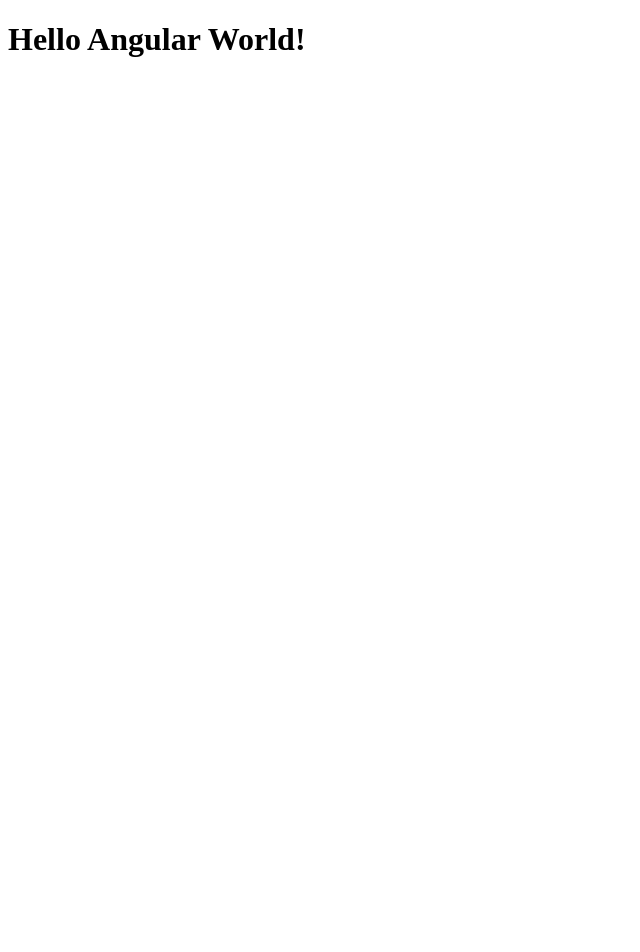
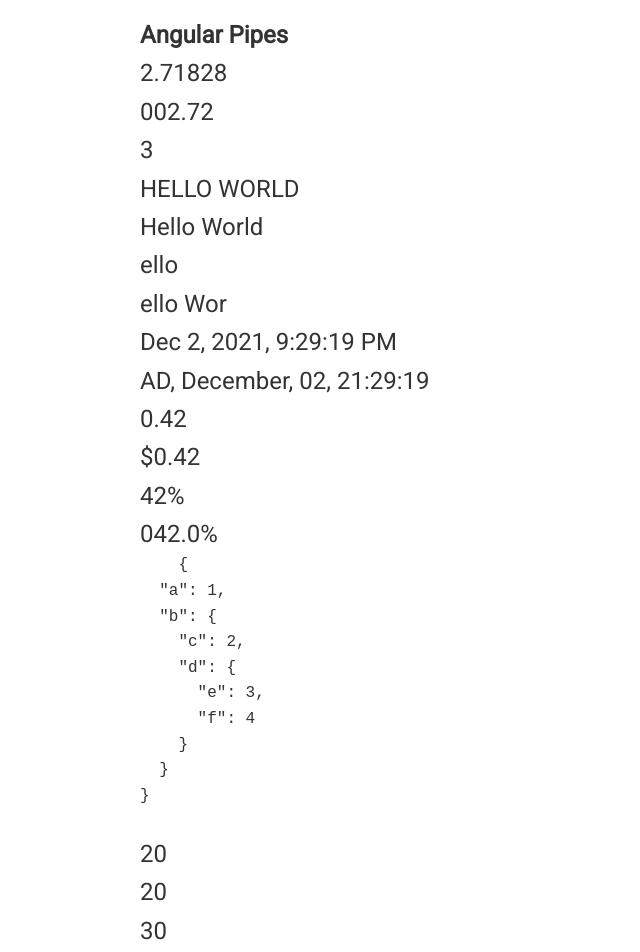
Before and after one commit to aliaksandr-bandziuk/angular-basics, an Angular app: page / in a window 1280 px wide. Shown: the top 952 px of the page, without its empty margins (0-640 px from the left). Before the commit the page ends 800 px from the top, so only its background shows below. Built offline with nearby package versions, Linux system fonts and the light colour scheme.

Commit message:
learn pipes base

```diff
--- a/src/app/app.component.html
+++ b/src/app/app.component.html
@@ -1 +1,55 @@
-<h1>Hello Angular World!</h1>
+<div class="container">
+  <h2>Angular Pipes</h2>
+
+  <!-- пайпы для чисел -->
+  <p>
+    {{ e | number:'1.1-5' }}
+  </p>
+  <p>
+    {{ e | number:'3.1-2' }}
+  </p>
+  <p>
+    {{ e | number:'1.0-0' }}
+  </p>
+
+  <!-- пайпы для строк -->
+  <p>
+    {{str | uppercase}}
+  </p>
+  <p>
+    {{str | titlecase}}
+  </p>
+  <p>
+    {{str | titlecase | slice:1:5}}
+  </p>
+  <p>
+    {{str | titlecase | slice:1:-2}}
+  </p>
+
+  <!-- пайп для даты -->
+  <p>
+    {{date | date: 'medium'}}
+  </p>
+  <p>
+    {{date | date: 'G, LLLL, dd, HH:mm:ss'}}
+  </p>
+
+  <p>{{float}}</p>
+  <p>{{float | currency}}</p>
+  <p>{{float | percent}}</p>
+  <p>{{float | percent:'3.1-2'}}</p>
+
+  <!-- способ вывода объекта — пайп json -->
+  <pre>
+    {{obj | json}}
+  </pre>
+
+  <!-- создание собственных пайпов -->
+  <p>{{10 | mult}}</p>
+  <p>{{10 | mult:2}}</p>
+  <p>{{10 | mult:3}}</p>
+  <p>{{10 | mult:5}}</p>
+  <p>{{10 | mult:20}}</p>
+
+  <p>{{'Hello World     ' | exMarks}}</p>
+</div>
--- a/src/app/app.component.scss
+++ b/src/app/app.component.scss
@@ -0,0 +1,3 @@
+p {
+  font-size: 1.5rem;
+}
--- a/src/app/app.component.ts
+++ b/src/app/app.component.ts
@@ -6,5 +6,25 @@
   styleUrls: ['./app.component.scss']
 })
 export class AppComponent {
+  // пайп для числел
+  e: number = Math.E
 
+  // пайп для строк
+  str = 'hello world'
+
+  // пайп для даты
+  date: Date = new Date()
+
+  float: number = 0.42
+
+  obj = {
+    a: 1,
+    b: {
+      c: 2,
+      d: {
+        e: 3,
+        f: 4
+      }
+    }
+  }
 }
--- /dev/null
+++ b/src/app/pipes/ex-marks.pipe.ts
@@ -0,0 +1,13 @@
+import { Pipe, PipeTransform } from '@angular/core';
+
+@Pipe({
+  name: 'exMarks'
+})
+export class ExMarksPipe implements PipeTransform {
+
+  // этот пайп удаляет пробелы и добавляет восклицательные знаки в конце
+  transform(str: string): string {
+    return `${str.trim()}!!!!`
+  }
+
+}
--- /dev/null
+++ b/src/app/pipes/mult-by.pipe.ts
@@ -0,0 +1,12 @@
+import { Pipe, PipeTransform } from "@angular/core";
+
+@Pipe({
+  name: 'mult'
+})
+
+export class MultByPipe implements PipeTransform {
+  transform(num: number, pow: number = 2): number {
+    return num * pow
+  }
+
+}
--- a/src/styles.scss
+++ b/src/styles.scss
@@ -1 +1,81 @@
-/* You can add global styles to this file, and also import other style files */
+@import url('https://fonts.googleapis.com/css2?family=Roboto&display=swap');
+
+* {
+  box-sizing: border-box;
+  margin: 0;
+  padding: 0;
+}
+
+body {
+  font-family: 'Roboto', sans-serif;
+  font-size: 1rem;
+  line-height: 1.6;
+  background-color: #fff;
+  color: #333;
+}
+
+.container {
+  width: 90%;
+  max-width: 1000px;
+  margin: 0 auto;
+  padding-top: 1rem;
+}
+
+h1 {
+  font-family: 'Roboto', sans-serif;
+}
+
+a {
+  text-decoration: none;
+  &:hover {
+    color: #666;
+  }
+}
+
+ul {
+  list-style: none;
+}
+
+img {
+  width: 100%;
+}
+
+.btn {
+  display: inline-block;
+  background-color: #333333;
+  color: #fff;
+  padding: 0.4rem 1.3rem;
+  font-size: 1rem;
+  border: none;
+  cursor: pointer;
+  margin-right: 0.5rem;
+
+  transition: opacity 0.2s ease-in-out;
+  &:hover {
+    opacity: .8;
+  }
+}
+
+.form-control {
+  display: block;
+  margin-top: 0.3rem;
+}
+
+.card {
+  padding: 1rem;
+  border: #ccc 1px dotted;
+  margin: 0.7rem 0;
+}
+
+input,
+select,
+textarea {
+  display: block;
+  width: 100%;
+  font-size: 1.2rem;
+  border: 1px solid #ccc;
+  margin: 1.2rem 0;
+}
+hr {
+  margin: 1rem 0;
+}
```
Also changed, not shown: src/app/app.module.ts (+8 -2 lines).
